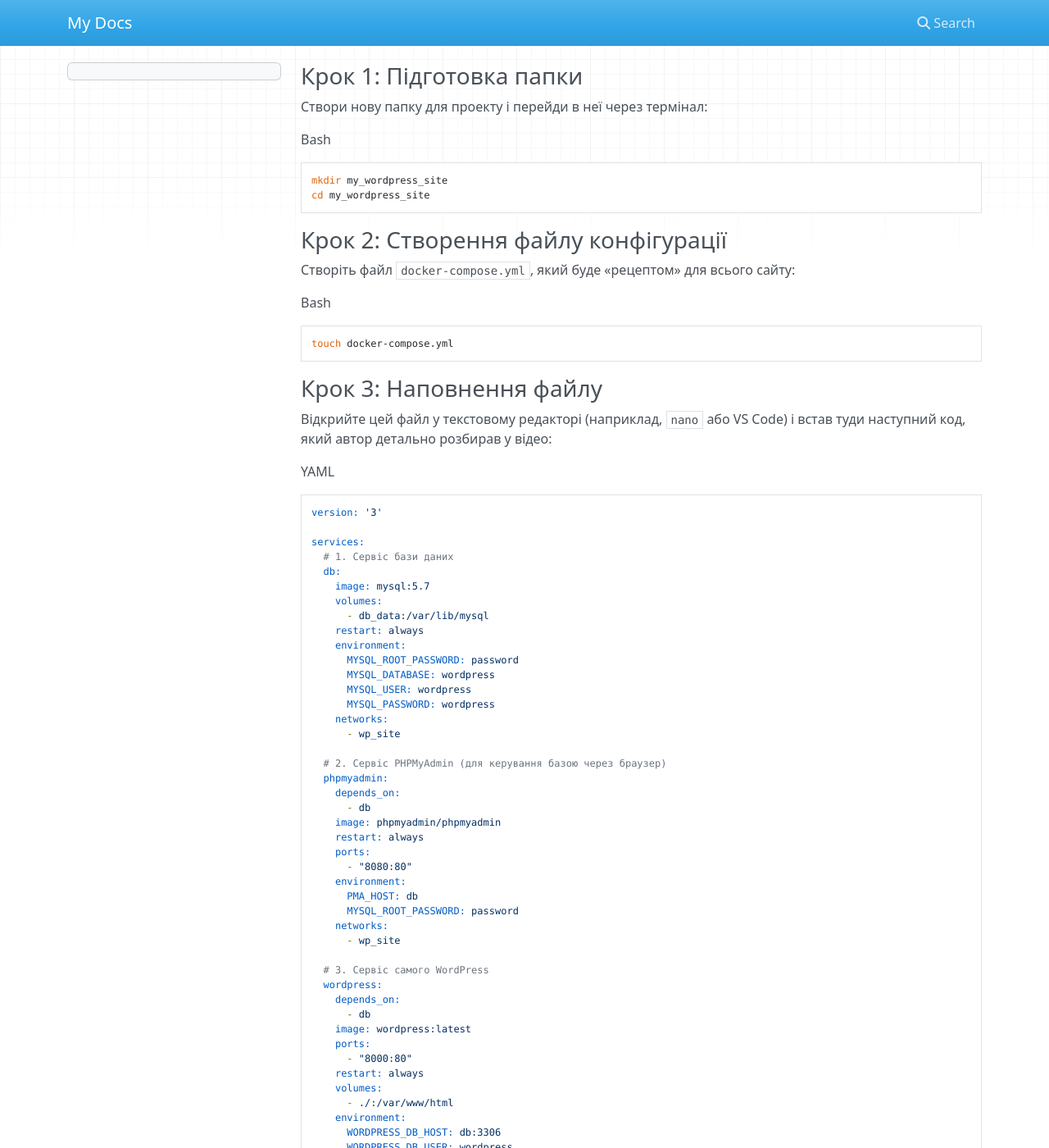
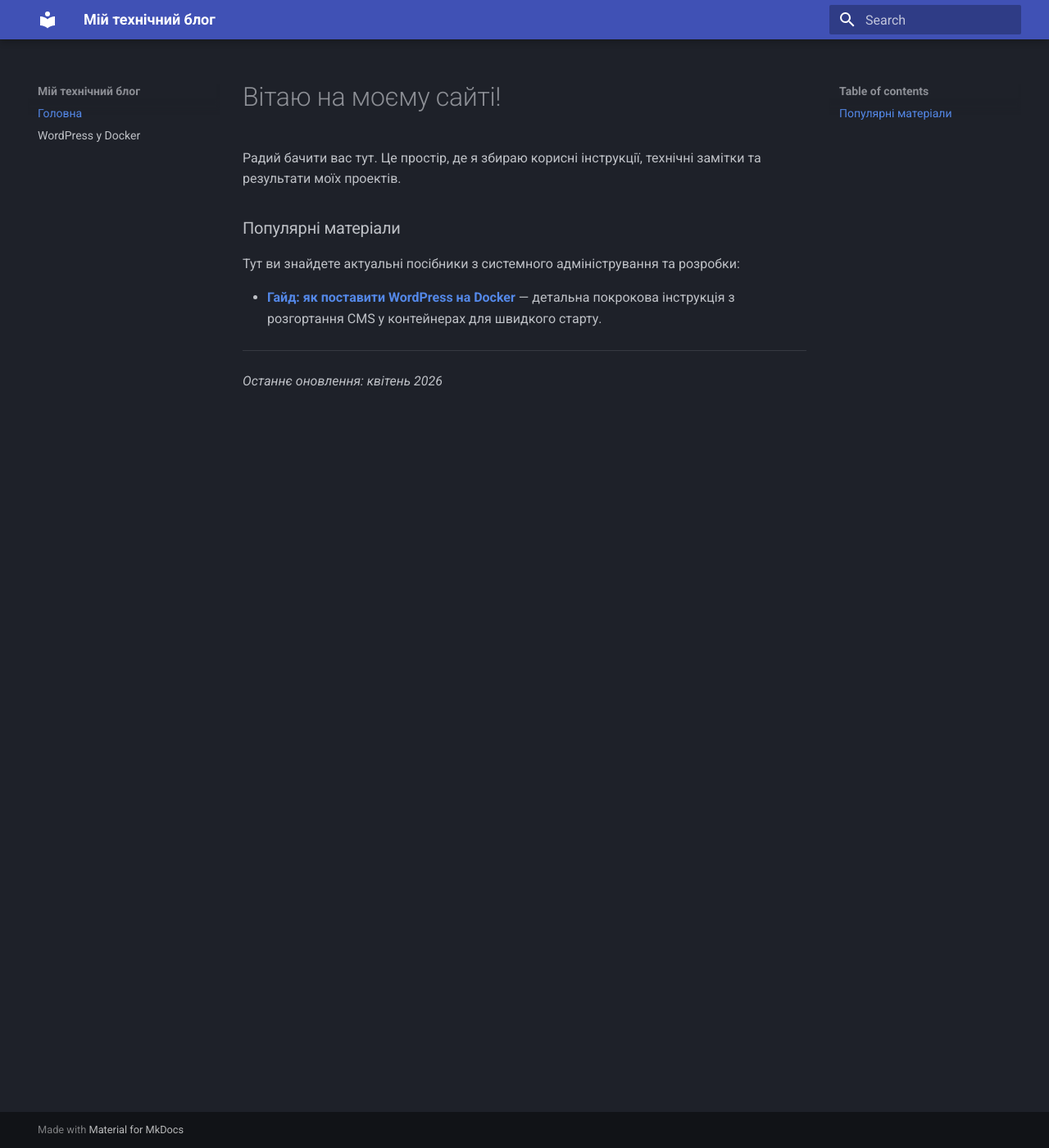
Before and after one commit to maks75736/test, an MkDocs documentation site: the page built from docs/index.md, in a window 1280 px wide and 1400 px high. Shown: the whole window at 82% size. Built offline with MkDocs 1.6.1 and Material for MkDocs 9.7.7, drawn with Linux system fonts in a browser that asks for light colours; nearby versions of some CDN libraries; some of the changed text lies outside the part shown.

Commit message:
Додав головну сторінку та посилання на гайд

````diff
--- a/docs/index.md
+++ b/docs/index.md
@@ -1,130 +1,11 @@
-### Крок 1: Підготовка папки
+# Вітаю на моєму сайті!
 
-Створи нову папку для проекту і перейди в неї через термінал:
+Радий бачити вас тут. Це простір, де я збираю корисні інструкції, технічні замітки та результати моїх проектів.
 
-Bash
+### Популярні матеріали
+Тут ви знайдете актуальні посібники з системного адміністрування та розробки:
 
-```
-mkdir my_wordpress_site
-cd my_wordpress_site
-```
-
-### Крок 2: Створення файлу конфігурації
-Створіть файл `docker-compose.yml`, який буде «рецептом» для всього сайту:
-
-Bash
-
-```
-touch docker-compose.yml
-```
-
-### Крок 3: Наповнення файлу
-
-Відкрийте цей файл у текстовому редакторі (наприклад, `nano` або VS Code) і встав туди наступний код, який автор детально розбирав у відео:
-
-YAML
-
-```
-version: '3'
-
-services:
-  # 1. Сервіс бази даних
-  db:
-    image: mysql:5.7
-    volumes:
-      - db_data:/var/lib/mysql
-    restart: always
-    environment:
-      MYSQL_ROOT_PASSWORD: password
-      MYSQL_DATABASE: wordpress
-      MYSQL_USER: wordpress
-      MYSQL_PASSWORD: wordpress
-    networks:
-      - wp_site
-
-  # 2. Сервіс PHPMyAdmin (для керування базою через браузер)
-  phpmyadmin:
-    depends_on:
-      - db
-    image: phpmyadmin/phpmyadmin
-    restart: always
-    ports:
-      - "8080:80"
-    environment:
-      PMA_HOST: db
-      MYSQL_ROOT_PASSWORD: password
-    networks:
-      - wp_site
-
-  # 3. Сервіс самого WordPress
-  wordpress:
-    depends_on:
-      - db
-    image: wordpress:latest
-    ports:
-      - "8000:80"
-    restart: always
-    volumes:
-      - ./:/var/www/html
-    environment:
-      WORDPRESS_DB_HOST: db:3306
-      WORDPRESS_DB_USER: wordpress
-      WORDPRESS_DB_PASSWORD: wordpress
-      WORDPRESS_DB_NAME: wordpress
-    networks:
-      - wp_site
-
-# Спільні ресурси
-volumes:
-  db_data:
-
-networks:
-  wp_site:
-```
-
-### Крок 4: Запуск контейнерів
-
-Щоб підняти всю цю структуру, автор вводить лише одну головну команду:
-
-Bash
-
-```
-docker-compose up -d
-```
-
-- **`-d`** (detached mode) — означає, що контейнери запустяться у фоновому режимі, і ти зможеш далі користуватися терміналом.
-
-
-### Крок 5: Перевірка роботи
-
-Щоб переконатися, що все запустилося, він використовує:
-
-Bash
-
-```
-docker ps
-```
-
-Ця команда покаже список активних контейнерів та порти, на яких вони працюють.
+* **[Гайд: як поставити WordPress на Docker](second_pages.md)** — детальна покрокова інструкція з розгортання CMS у контейнерах для швидкого старту.
 
 ---
-
-### Як користуватися результатом:
-
-1. **WordPress:** Відкрий у браузері `localhost:8000`. Там розпочнеться стандартна інсталяція WordPress
-
-2. **База даних (PHPMyAdmin):** Відкрий `localhost:8080`.
-
-    - **Користувач:** root
-
-    - **Пароль:** password (як прописано в коді вище)
-
-
-### Ключові фішки цього способу:
-
-- **Volumes (`./:/var/www/html`):**  Це означає, що як тільки ти запустиш команду, у твоїй папці на комп'ютері автоматично з'являться всі файли WordPress. Ти зможеш їх редагувати прямо зі свого ПК.
-
-- **Networks:** Всі сервіси знаходяться в одній мережі `wp_site`, тому WordPress бачить базу даних просто за іменем `db`, а не за IP-адресою.
-
-
-Якщо ти захочеш все видалити, достатньо буде прописати `docker-compose down`.
+*Останнє оновлення: квітень 2026*
--- a/mkdocs.yml
+++ b/mkdocs.yml
@@ -1 +1,11 @@
-site_name: My Docs
+site_name: Мій технічний блог
+
+theme:
+  name: material
+  palette:
+    scheme: slate # Темна тема (зручно для читання коду)
+    primary: indigo
+
+nav:
+  - Головна: index.md
+  - WordPress у Docker: second_pages.md
````
Also changed, not shown: docs/second_pages.md (added, +259 -0 lines), site/index.html, site/search/search_index.json.
